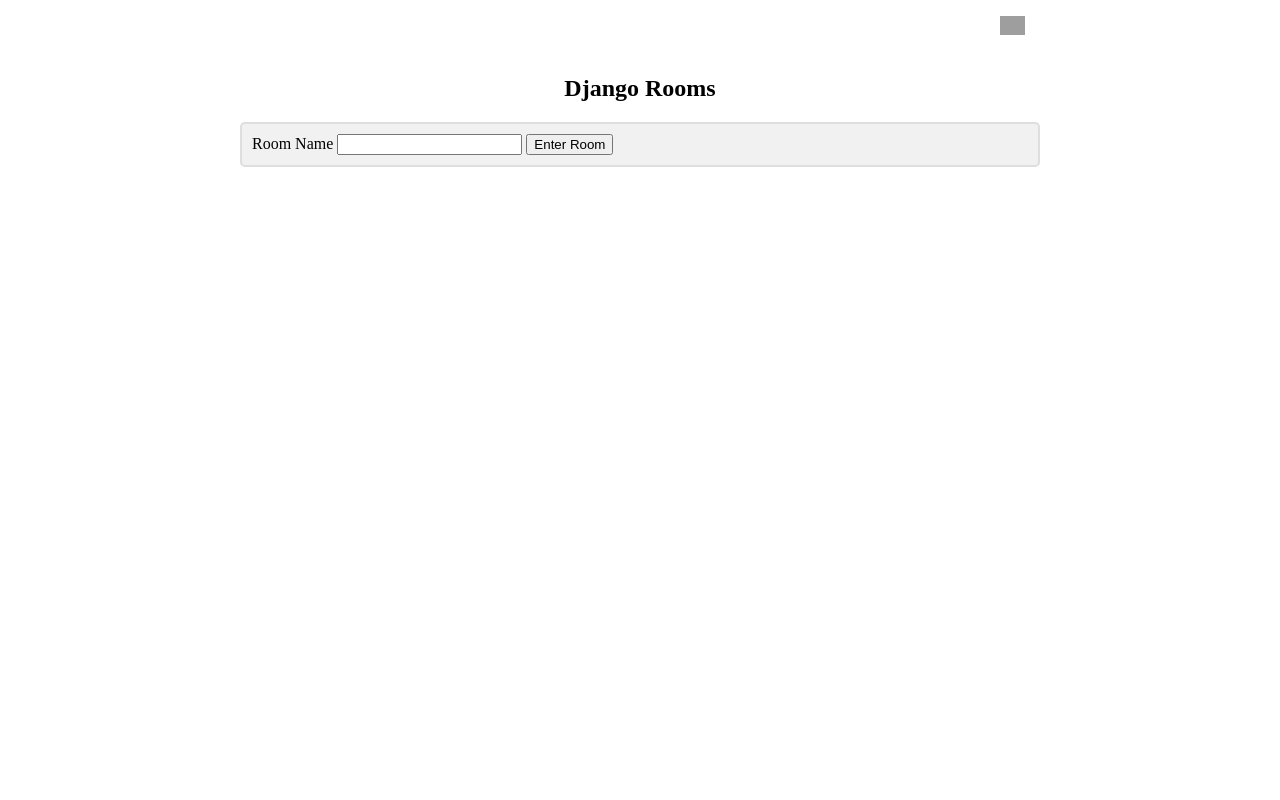
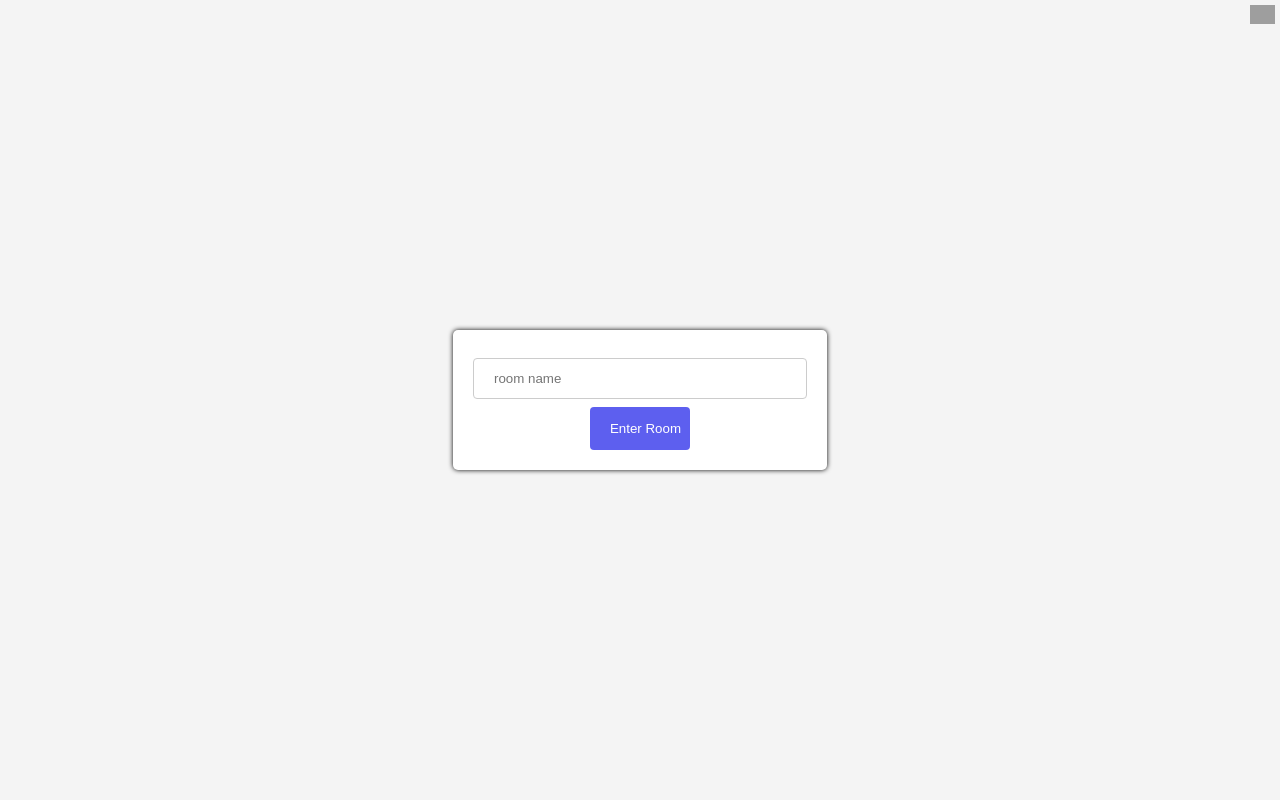
Before and after one commit to arhierey/chat_app, a Django app: page /choose_room in a window 1280 px wide. Run offline with Django 4.2, Linux system fonts and the light colour scheme; grey boxes are pictures that could not be loaded.

Commit message:
Styles applied to home-page and rooms-page.

```diff
--- /dev/null
+++ b/chat_app/static/choose_room_stylesheet.css
@@ -0,0 +1,70 @@
+input[type=text], select {
+    width: 100%;
+    padding: 12px 20px;
+    margin: 8px 0;
+    display: inline-block;
+    border: 1px solid #ccc;
+    border-radius: 4px;
+    box-sizing: border-box;
+}
+
+input[type=submit] {
+    width: 30%;
+    background-color: #5D5FEF;
+    color: white;
+    padding: 14px 20px;
+    margin: 0% 35%;
+    border: none;
+    border-radius: 4px;
+    cursor: pointer;
+}
+
+input[type=submit]:hover {
+    background-color: #5D5FD8;
+}
+
+.container {
+    width: 100%;
+    height: 100%;
+    position: fixed;
+    top: 0;
+    left: 0;
+    display: flex;
+    align-items: center;
+    align-content: center;
+    justify-content: center;
+    overflow: auto;
+}
+
+.header {
+    width: 100%;
+    height: 10%;
+    position: fixed;
+    top: 0;
+    left: 0;
+    display: flex;
+    justify-content: right;
+    z-index: 1;
+}
+
+.auth-form {
+    align: center;
+    border-radius: 5px;
+    background-color: white;
+    padding: 20px;
+    box-shadow: 0 0 5px;
+}
+
+body {
+    margin: 0 auto;
+    max-width: 800px;
+    padding: 0 20px;
+    background: #F4F4F4;
+}
+.door img {
+    width: 25px;
+}
+.door {
+    align: center;
+    padding: 5px;
+}
--- a/chat_app/templates/choose_room.html
+++ b/chat_app/templates/choose_room.html
@@ -1,85 +1,84 @@
 <!DOCTYPE html>
 <html>
 <head>
+    {% load static %}
     <meta name="viewport" content="width=device-width, initial-scale=1">
-<style>
-body {
-  margin: 0 auto;
-  max-width: 800px;
-  padding: 0 20px;
-}
+    <link rel="stylesheet" href="{% static 'choose_room_stylesheet.css' %}">
+<!--<style>-->
+<!--body {-->
+<!--  margin: 0 auto;-->
+<!--  max-width: 800px;-->
+<!--  padding: 0 20px;-->
+<!--}-->
 
-.container {
-  border: 2px solid #dedede;
-  background-color: #f1f1f1;
-  border-radius: 5px;
-  padding: 10px;
-  margin: 10px 0;
-}
+<!--.container {-->
+<!--  border: 2px solid #dedede;-->
+<!--  background-color: #f1f1f1;-->
+<!--  border-radius: 5px;-->
+<!--  padding: 10px;-->
+<!--  margin: 10px 0;-->
+<!--}-->
 
-.darker {
-  border-color: #ccc;
-  background-color: #ddd;
-}
+<!--.darker {-->
+<!--  border-color: #ccc;-->
+<!--  background-color: #ddd;-->
+<!--}-->
 
-.container::after {
-  content: "";
-  clear: both;
-  display: table;
-}
+<!--.container::after {-->
+<!--  content: "";-->
+<!--  clear: both;-->
+<!--  display: table;-->
+<!--}-->
 
-.container img {
-  float: left;
-  max-width: 60px;
-  width: 100%;
-  margin-right: 20px;
-  border-radius: 50%;
-}
+<!--.container img {-->
+<!--  float: left;-->
+<!--  max-width: 60px;-->
+<!--  width: 100%;-->
+<!--  margin-right: 20px;-->
+<!--  border-radius: 50%;-->
+<!--}-->
 
-.container img.right {
-  float: right;
-  margin-left: 20px;
-  margin-right:0;
-}
+<!--.container img.right {-->
+<!--  float: right;-->
+<!--  margin-left: 20px;-->
+<!--  margin-right:0;-->
+<!--}-->
 
-.time-right {
-  float: right;
-  color: #aaa;
-}
+<!--.time-right {-->
+<!--  float: right;-->
+<!--  color: #aaa;-->
+<!--}-->
 
-.time-left {
-  float: left;
-  color: #999;
-}
-.door {
-  width: 10px;
-}
-.door img {
-  align: right;
-  width: 25px;
-  margin: 2% 2% 2% 95%;
-}
-</style>
+<!--.time-left {-->
+<!--  float: left;-->
+<!--  color: #999;-->
+<!--}-->
+<!--.door {-->
+<!--  width: 10px;-->
+<!--}-->
+<!--.door img {-->
+<!--  align: right;-->
+<!--  width: 25px;-->
+<!--  margin: 2% 2% 2% 95%;-->
+<!--}-->
+<!--</style>-->
 </head>
 <body>
+<div class="header">
     <a class="door" href="/">
         <img src="https://upload.wikimedia.org/wikipedia/commons/a/a1/Noun_Project_Door_icon_1512154.svg" alt="Door">
     </a>
-<div align="center">
-    <h2>Django Rooms</h2>
 </div>
-
 <div class="container">
+    <div class="auth-form">
         <form id="post-form" method="POST" action="checkview">
             {% csrf_token %}
-<!--        <label>Username</label>-->
             <input type="hidden" name="username" value={{username}} id="username" width="100px" />
-        <label>Room Name</label>
-        <input type="text" name="room_name" id="room_name" width="100px" />
+            <input type="text" name="room_name" placeholder="room name" id="room_name" width="100px" />
             <input type="submit" value="Enter Room">
         </form>
     </div>
+</div>
 
 </body>
-
 </html>
```
Also changed, not shown: chat_app/static/home_stylesheet.css (added, +51 -0 lines), chat_app/templates/home.html (+11 -98 lines). Lines whose indentation alone changed are shown as unchanged.
